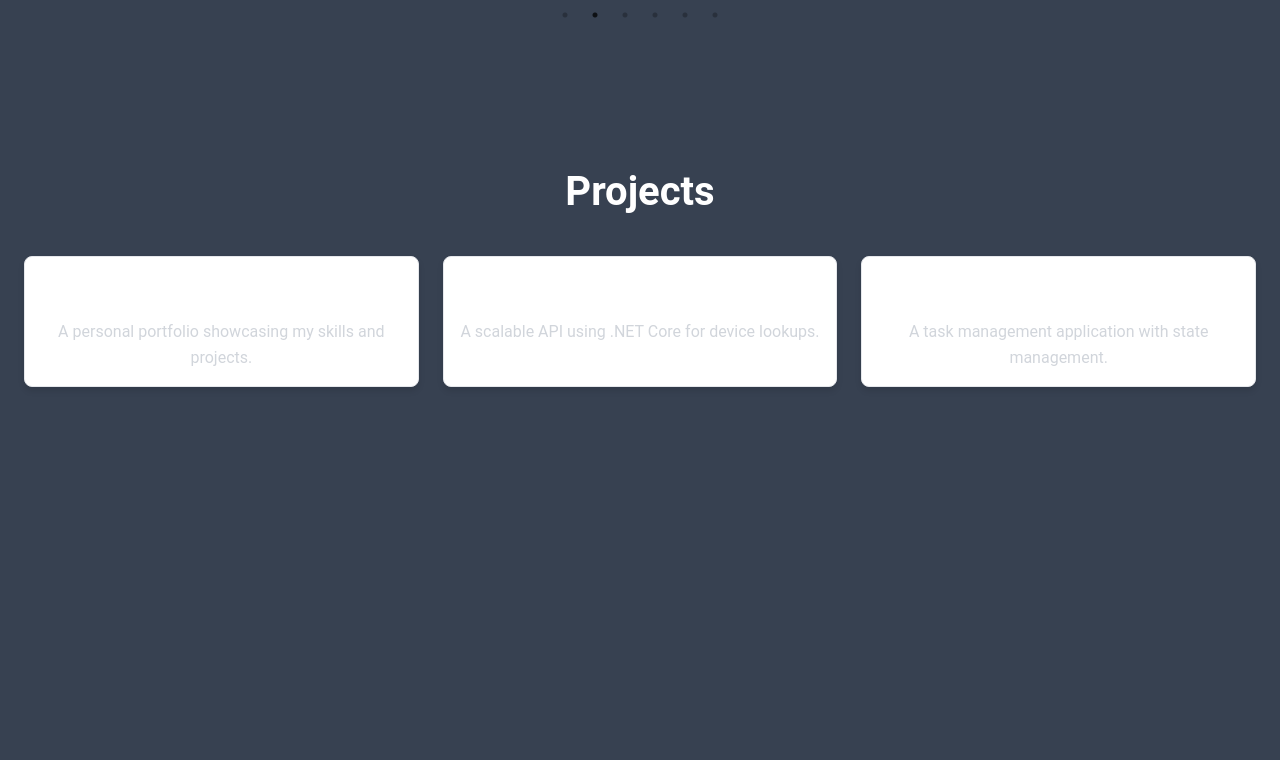
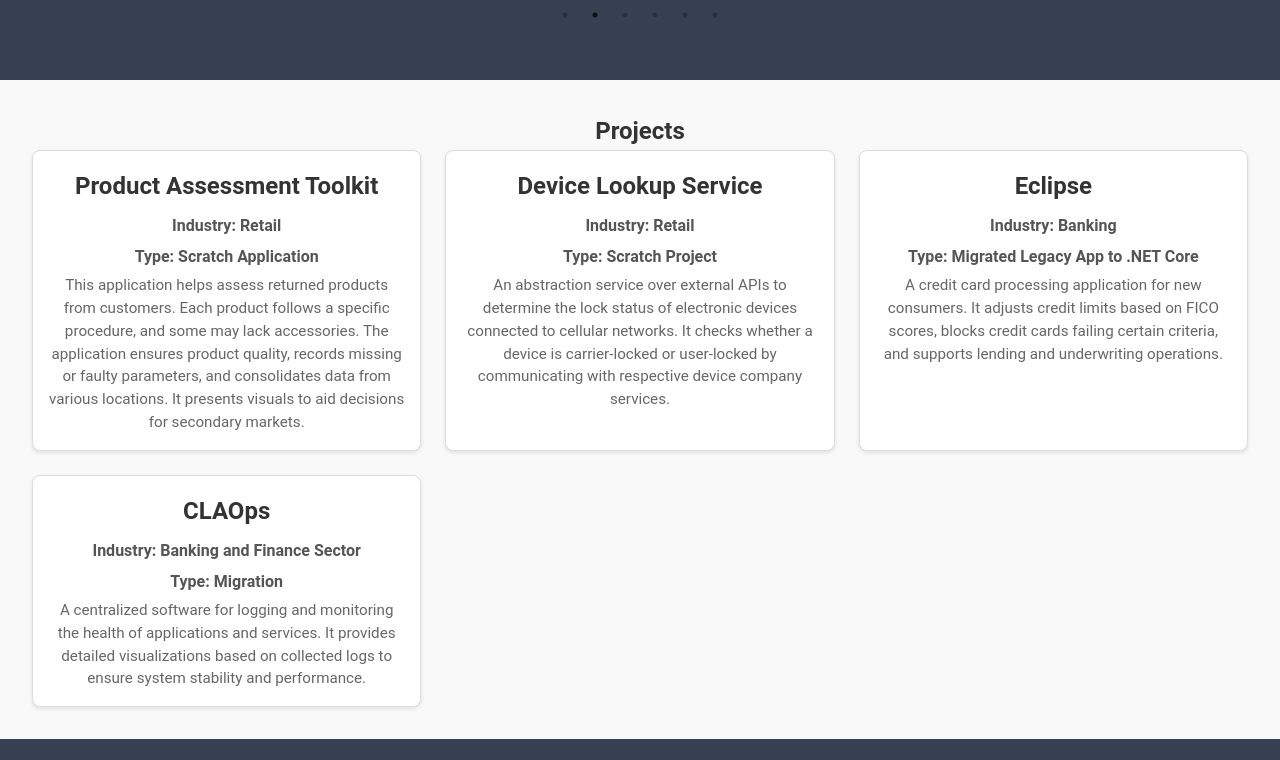
Before and after one commit to Mr-Brown-Rafi/Portifolio, a React (Create React App) app: page / in a window 1280 px wide. Shown: the part 1300-2060 px from the top of the page. Built offline with nearby package versions, Linux system fonts and the light colour scheme.

Commit message:
Updated projects section

```diff
--- a/src/components/Projects.jsx
+++ b/src/components/Projects.jsx
@@ -3,19 +3,42 @@ import '../styles/Projects.css';
 
 function Projects() {
   const projects = [
-    { name: 'Portfolio Website', description: 'A personal portfolio showcasing my skills and projects.' },
-    { name: 'Lookup Service API', description: 'A scalable API using .NET Core for device lookups.' },
-    { name: 'React Todo App', description: 'A task management application with state management.' }
+    {
+      name: 'Product Assessment Toolkit',
+      industry: 'Retail',
+      type: 'Scratch Application',
+      description: 'This application helps assess returned products from customers. Each product follows a specific procedure, and some may lack accessories. The application ensures product quality, records missing or faulty parameters, and consolidates data from various locations. It presents visuals to aid decisions for secondary markets.'
+    },
+    {
+      name: 'Device Lookup Service',
+      industry: 'Retail',
+      type: 'Scratch Project',
+      description: 'An abstraction service over external APIs to determine the lock status of electronic devices connected to cellular networks. It checks whether a device is carrier-locked or user-locked by communicating with respective device company services.'
+    },
+    {
+      name: 'Eclipse',
+      industry: 'Banking',
+      type: 'Migrated Legacy App to .NET Core',
+      description: 'A credit card processing application for new consumers. It adjusts credit limits based on FICO scores, blocks credit cards failing certain criteria, and supports lending and underwriting operations.'
+    },
+    {
+      name: 'CLAOps',
+      industry: 'Banking and Finance Sector',
+      type: 'Migration',
+      description: 'A centralized software for logging and monitoring the health of applications and services. It provides detailed visualizations based on collected logs to ensure system stability and performance.'
+    }
   ];
 
   return (
-    <section className="projects" id='projects'>
+    <section className="projects" id="projects">
       <h2>Projects</h2>
       <div className="project-grid">
         {projects.map((project, index) => (
           <div key={index} className="project-card">
-            <h3>{project.name}</h3>
-            <p>{project.description}</p>
+            <h3 className="project-name">{project.name}</h3>
+            <p className="project-industry"><strong>Industry:</strong> {project.industry}</p>
+            <p className="project-type"><strong>Type:</strong> {project.type}</p>
+            <p className="project-description">{project.description}</p>
           </div>
         ))}
       </div>
--- a/src/styles/Projects.css
+++ b/src/styles/Projects.css
@@ -1,38 +1,39 @@
 .projects {
-    min-height: 100vh;
-    padding: 5rem 1.5rem;
-    /* background-color: var(--primary-bg); */
-    /* background: linear-gradient(to right, #606c78 0%, #c9d8df 100%); */
-    background:  var(--secondary-bg);
-    color: var(--primary-text);
-    text-align: center;
-  }
-
-  .projects h2 {
-    font-size: 2.5rem;
-    margin-bottom: 2rem;
+  padding: 2rem;
+  background-color: #f9f9f9;
 }
 
 .project-grid {
   display: grid;
-    grid-template-columns: repeat(auto-fit, minmax(250px, 1fr));
+  grid-template-columns: repeat(auto-fit, minmax(300px, 1fr));
   gap: 1.5rem;
 }
 
 .project-card {
+  background: #fff;
+  border: 1px solid #ddd;
+  border-radius: 8px;
   padding: 1rem;
-    background-color: var(--card-bg);
-    border: 1px solid var(--card-border);
-    border-radius: 8px;
-    box-shadow: var(--card-shadow);
+  box-shadow: 0 2px 4px rgba(0, 0, 0, 0.1);
 }
 
-  .project-card h3 {
+.project-name {
   font-size: 1.5rem;
+  font-weight: bold;
+  color: #333;
   margin-bottom: 0.5rem;
 }
 
-  .project-card p {
+.project-industry,
+.project-type {
   font-size: 1rem;
-    color: var(--secondary-text);
+  font-weight: bold;
+  color: #555;
+  margin-bottom: 0.3rem;
 }
+
+.project-description {
+  font-size: 0.95rem;
+  color: #666;
+  line-height: 1.5;
+}
```
Lines whose indentation alone changed are shown as unchanged.
